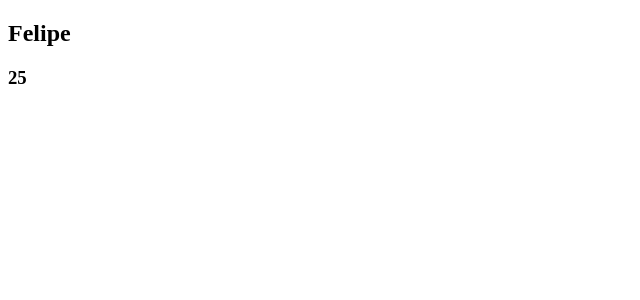
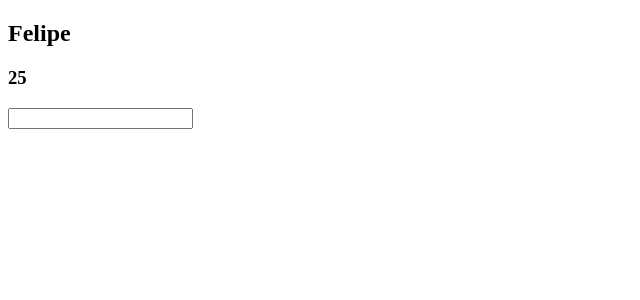
Before and after one commit to felipeorocha/react-context-api, a React (Create React App) app: page / in a window 1280 px wide. Shown: the top 300 px of the page, without its empty margins (0-640 px from the left). Built offline with nearby package versions, Linux system fonts and the light colour scheme.

Commit message:
Updating state from context function

```diff
--- a/src/components/Profile.js
+++ b/src/components/Profile.js
@@ -2,10 +2,19 @@ import React from 'react';
 import { AuthContext } from '../providers/auth';
 
 const Profile = () => {
-  const { user } = React.useContext(AuthContext);
+  const { user, setUser } = React.useContext(AuthContext);
+
+  const handleChange = e => {
+    e.preventDefault();
+
+    setUser({ ...user, name: e.target.value });
+  }
 
   return (
-    <h3>{user.age}</h3>
+    <>
+      <h3>{user.age}</h3>
+      <input onChange={e => handleChange(e)} />
+    </>
   );
 }
 
--- a/src/providers/auth.js
+++ b/src/providers/auth.js
@@ -1,16 +1,18 @@
-import React from 'react';
+import React, { useState } from 'react';
 
 export const AuthContext = React.createContext({});
 
 export const AuthProvider = ({ children }) => {
-  const user = {
+  const [user, setUser] = useState({
     name: 'Felipe',
     age: 25
-  };
+  });
 
   return (
-    <AuthContext.Provider value={{ user }}>
+    <AuthContext.Provider value={{ user, setUser }}>
       {children}
     </AuthContext.Provider>
   );
 }
+
+// export const useAuth = () => React.useContext(AuthContext);
```
Also changed, not shown: 1 other file (tests, documents, lock files or other folders).
